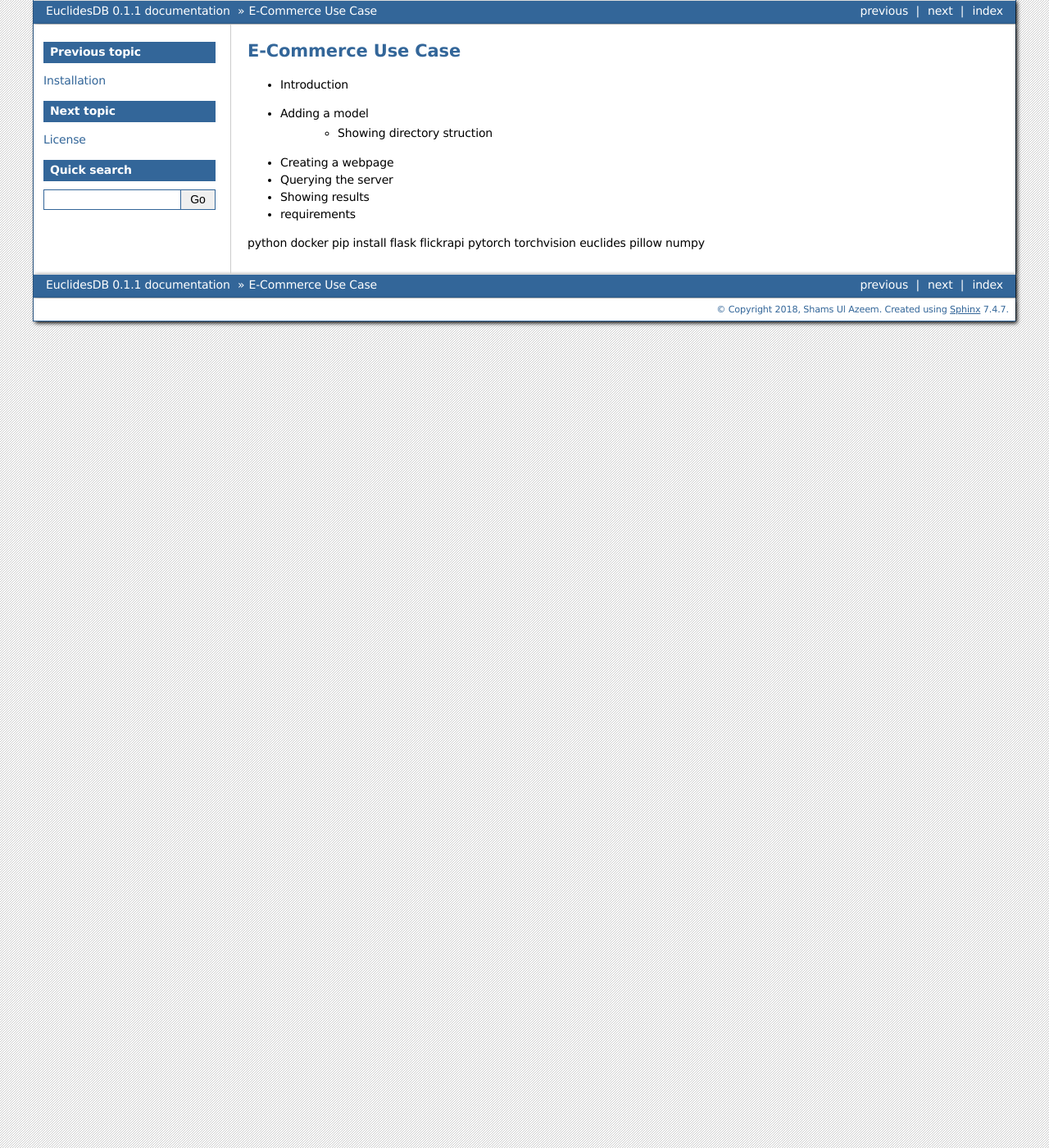
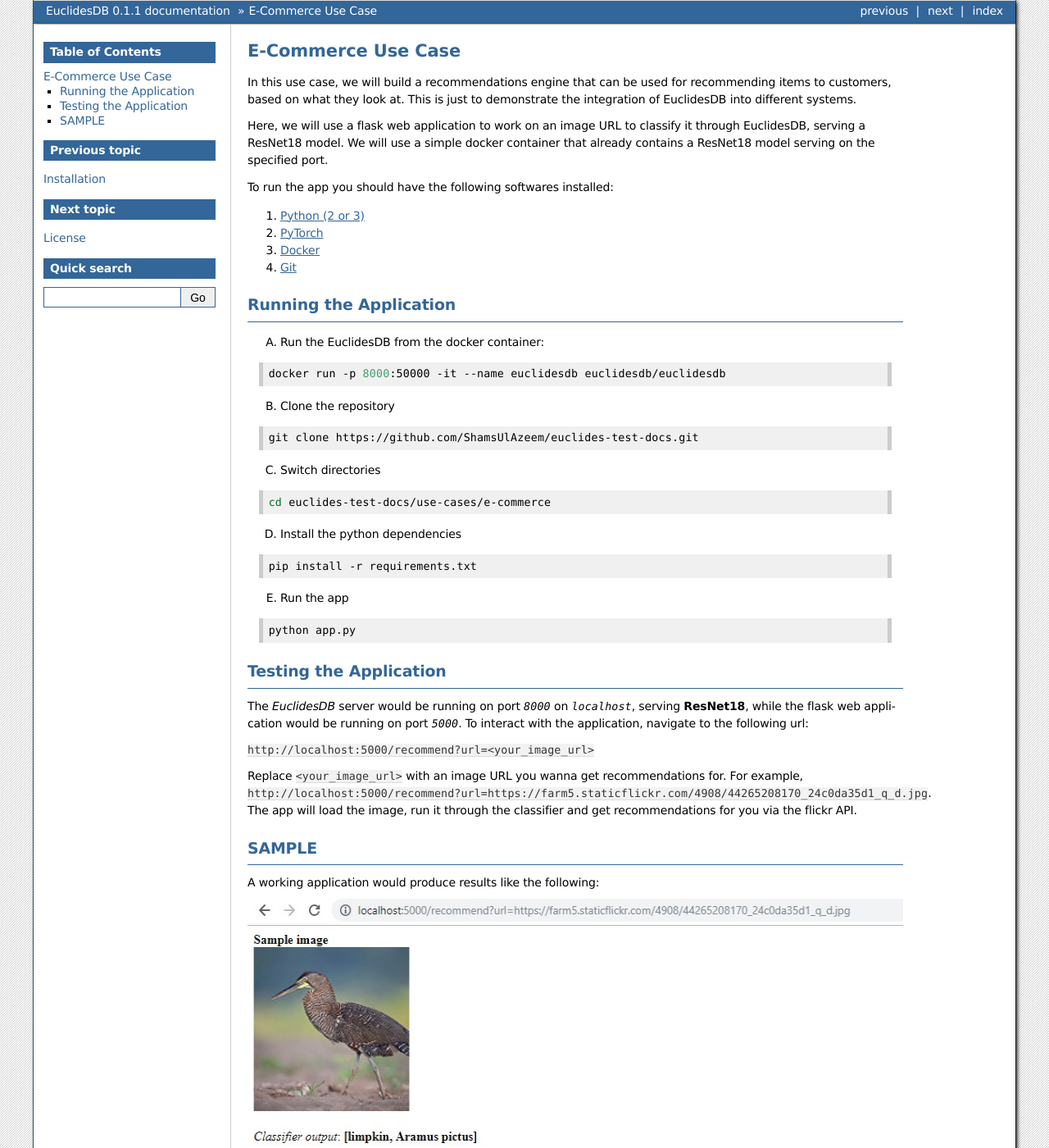
Before and after one commit to ShamsUlAzeem/euclides-test-docs, a Sphinx documentation site: the page built from source/e-commerce.rst, in a window 1280 px wide and 1400 px high. Shown: the whole window at 82% size. Built offline with Sphinx 7.4.7, drawn with Linux system fonts in a browser that asks for light colours.

Commit message:
Final docs updates

```diff
--- a/source/e-commerce.rst
+++ b/source/e-commerce.rst
@@ -1,13 +1,63 @@
 E-Commerce Use Case
 ===================
+In this use case, we will build a recommendations engine that can be used for recommending items to customers, based on what they look at. This is just to demonstrate the integration of EuclidesDB into different systems.
 
-- Introduction
-- Adding a model
-    - Showing directory struction
-- Creating a webpage
-- Querying the server
-- Showing results
+Here, we will use a flask web application to work on an image URL to classify it through EuclidesDB, serving a ResNet18 model. We will use a simple docker container that already contains a ResNet18 model serving on the specified port.
 
-- requirements
-python docker
-pip install flask flickrapi pytorch torchvision euclides pillow numpy
+To run the app you should have the following softwares installed:
+
+1. `Python (2 or 3) <https://www.python.org/downloads/>`_
+2. `PyTorch <https://pytorch.org/get-started/locally/>`_
+3. `Docker <https://docs.docker.com/install/#supported-platforms>`_
+4. `Git <https://www.linode.com/docs/development/version-control/how-to-install-git-on-linux-mac-and-windows/>`_
+
+Running the Application
+-----------------------
+
+A. Run the EuclidesDB from the docker container:
+
+.. code-block:: shell
+
+   docker run -p 8000:50000 -it --name euclidesdb euclidesdb/euclidesdb
+
+B. Clone the repository
+
+.. code-block:: shell
+
+   git clone https://github.com/ShamsUlAzeem/euclides-test-docs.git
+
+C. Switch directories
+
+.. code-block:: shell
+
+   cd euclides-test-docs/use-cases/e-commerce
+
+D. Install the python dependencies
+
+.. code-block:: shell
+
+   pip install -r requirements.txt
+
+E. Run the app
+
+.. code-block:: shell
+
+   python app.py
+
+Testing the Application
+-----------------------
+
+The *EuclidesDB* server would be running on port `8000` on `localhost`, serving **ResNet18**, while the flask web application would be running on port `5000`. To interact with the application, navigate to the following url:
+
+``http://localhost:5000/recommend?url=<your_image_url>``
+
+Replace ``<your_image_url>`` with an image URL you wanna get recommendations for. For example, ``http://localhost:5000/recommend?url=https://farm5.staticflickr.com/4908/44265208170_24c0da35d1_q_d.jpg``. The app will load the image, run it through the classifier and get recommendations for you via the flickr API.
+
+SAMPLE
+---------
+
+A working application would produce results like the following:
+
+.. image:: nstatic/img/sample.jpg
+    :align: center
+    :scale: 100%
```
Also changed, not shown: source/nstatic/img/sample.jpg (added), use-cases/e-commerce/README.md.
